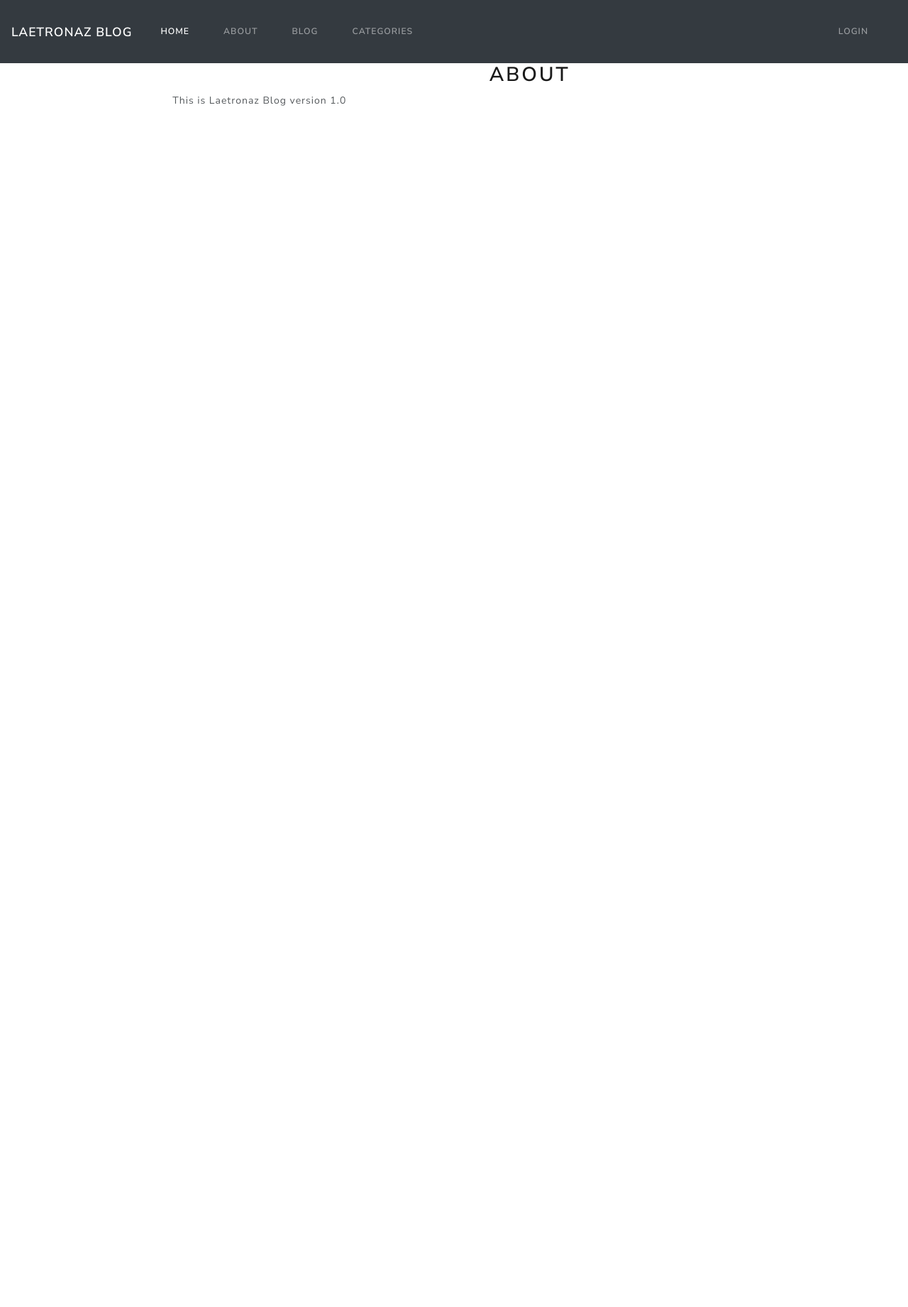
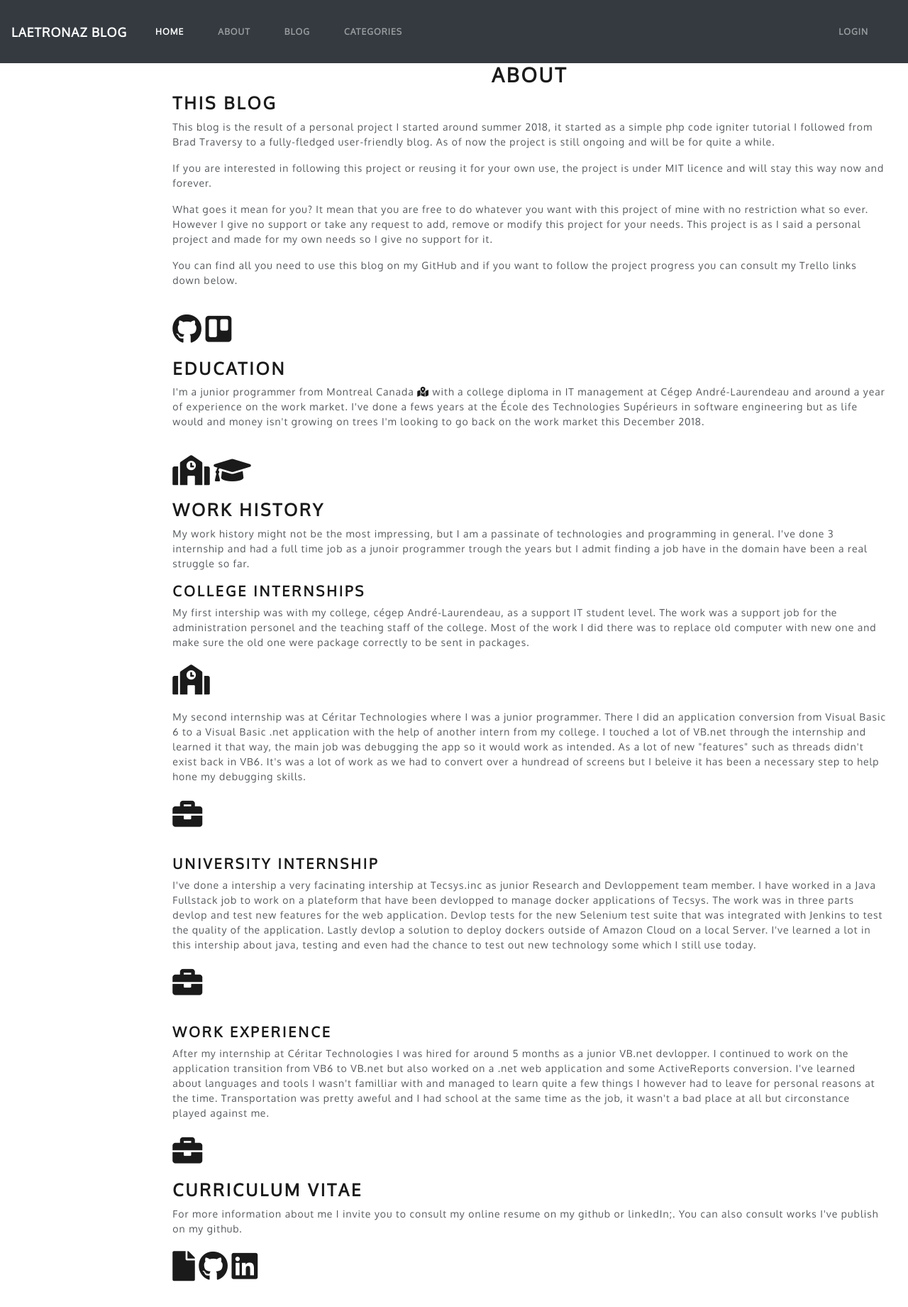
Before and after one commit to Laetronaz/LaetronazBlog, a CodeIgniter app: page /Laetronaz/about in a window 1280 px wide. Shown: the whole page at 71% size. Before the commit the page ends 149 px from the top, so only its background shows below. Run offline with CodeIgniter, Linux system fonts and the light colour scheme; some libraries are stand-ins or nearby versions.

Commit message:
Fixes and Additions
- Fixed the problem with cut-off text in selects lists
- Filled the About page with actual text and informations.
- Changed the default font to Oxygen Google font
- Removed invalid StyleSheet that was left-over

```diff
--- a/application/views/pages/about.php
+++ b/application/views/pages/about.php
@@ -1,2 +1,81 @@
 <h2 class="text-center"><?= $title ?></h2>
-<p>This is Laetronaz Blog version 1.0</p>
+<h3>This Blog</h3>
+<p>
+    This blog is the result of a personal project I started around summer 2018, it started as a simple php code igniter tutorial I followed from Brad Traversy to a fully-fledged
+    user-friendly blog. As of now the project is still ongoing and will be for quite a while.
+</p>
+<p>
+    If you are interested in following this project or reusing it for your own use, the project is under MIT licence and will stay this way now and forever.
+</p>
+<p>
+    What goes it mean for you? It mean that you are free to do whatever you want with this project of mine with no restriction what so ever. However I give no support or take
+    any request to add, remove or modify this project for your needs. This project is as I said a personal project and made for my own needs so I give no support for it.
+</p>
+<p>
+    You can find all you need to use this blog on my GitHub and if you want to follow the project progress you can consult my Trello links down below.
+</p>
+<br>
+<a href="https://github.com/Laetronaz/LaetronazBlog"><i class="fab fa-github fa-3x"></i></a>
+<a href="https://trello.com/b/E7Hu1XBw"><i class="fab fa-trello fa-3x"></i></a>
+<br><br>
+
+<h3>Education</h3>
+<p>
+    I'm a junior programmer from Montreal Canada <a href="https://goo.gl/maps/D3EnCLuxSUx"><i class="fas fa-map-marked-alt"></i></a>
+    with a college diploma in IT management at Cégep André-Laurendeau and around a year of experience on the work market. I've done a fews years at the École des Technologies
+    Supérieurs in software engineering but as life would and money isn't growing on trees I'm looking to go back on the work market this December 2018.
+</p>
+<br>
+<a href="https://www.claurendeau.qc.ca/formation-reguliere/techniques-de-linformatique/"><i class="fas fa-school fa-3x"></i></a>
+<a href="https://www.etsmtl.ca/Programmes-Etudes/1er-cycle/Bac/7065"><i class="fas fa-graduation-cap fa-3x"></i></a>
+<br><br>
+
+<h3>Work History</h3>
+<p>
+    My work history might not be the most impressing, but I am a passinate of technologies and programming in general. I've done 3 internship and had a full time job as a
+    junoir programmer trough the years but I admit finding a job have in the domain have been a real struggle so far.
+</p>
+<h4>College Internships</h4>
+<p>
+    My first intership was with my college, cégep André-Laurendeau, as a support IT student level. The work was a support job for the administration personel and the
+    teaching staff of the college. Most of the work I did there was to replace old computer with new one and make sure the old one were package correctly to be sent in
+    packages.
+    <br><br>
+    <a href="https://www.claurendeau.qc.ca/formation-reguliere/techniques-de-linformatique/"><i class="fas fa-school fa-3x"></i></a>
+    <br><br>
+    My second internship was at Céritar Technologies where I was a junior programmer. There I did an application conversion from Visual Basic 6 to a Visual Basic .net application
+    with the help of another intern from my college. I touched a lot of VB.net through the internship and learned it that way, the main job was debugging the app so it would work
+    as intended. As a lot of new "features" such as threads didn't exist back in VB6. It's was a lot of work as we had to convert over a hundread of screens but I beleive it has
+    been a necessary step to help hone my debugging skills.
+    <br><br>
+    <a href="http://www.ceritar.com/"><i class="fas fa-briefcase fa-3x"></i></a>
+    <br><br>
+</p>
+<h4>University Internship</h4>
+<p>
+    I've done a intership a very facinating intership at Tecsys.inc as junior Research and Devloppement team member. I have worked in a Java Fullstack job to work on a plateform
+    that have been devlopped to manage docker applications of Tecsys. The work was in three parts devlop and test new features for the web application. Devlop tests for the new
+    Selenium test suite that was integrated with Jenkins to test the quality of the application. Lastly devlop a solution to deploy dockers outside of Amazon Cloud on a local
+    Server. I've learned a lot in this intership about java, testing and even had the chance to test out new technology some which I still use today.
+    <br><br>
+    <a href="https://www.tecsys.com/"><i class="fas fa-briefcase fa-3x"></i></a>
+    <br><br>
+</p>
+<h4>Work Experience</h4>
+    After my internship at Céritar Technologies I was hired for around 5 months as a junior VB.net devlopper. I continued to work on the application transition from VB6 to VB.net
+    but also worked on a .net web application and some ActiveReports conversion. I've learned about languages and tools I wasn't familliar with and managed to learn quite a few things
+    I however had to leave for personal reasons at the time. Transportation was pretty aweful and I had school at the same time as the job, it wasn't a bad place at all but
+    circonstance played against me.
+    <br><br>
+    <a href="http://www.ceritar.com/"><i class="fas fa-briefcase fa-3x"></i></a>
+    <br><br>
+
+<h3>Curriculum Vitae</h3>
+<p>
+    For more information about me I invite you to consult my online resume on my github or linkedIn;. You can also consult works I've publish on my github.
+    <br><br>
+    <a href="https://laetronaz.github.io./"><i class="fas fa-file fa-3x"></i></a>
+    <a href="https://github.com/Laetronaz/"><i class="fab fa-github fa-3x"></i></a>
+    <a href="https://www.linkedin.com/in/michel-pelland-20648310b"><i class="fab fa-linkedin fa-3x"></i></a>
+    <br><br>
+</p>
--- a/application/views/posts/create.php
+++ b/application/views/posts/create.php
@@ -13,13 +13,13 @@
   </div>
   <div class = "form-group">
     <label>Category</label>
-    <select name="category_id" class="form-control">
+    <select name="category_id" class="form-control form-control-sm">
       <?php foreach($categories as $category): ?>
         <option value="<?php echo $category['id']; ?>"><?php echo $category['name']; ?></option>
       <?php endforeach; ?>
     </select>
     <label>Sub Category</label>
-    <select name="subcategory_id" class="form-control">
+    <select name="subcategory_id" class="form-control form-control-sm">
       <?php foreach($subcategories as $subcategory): ?>
         <option value="<?php echo $subcategory['id']; ?>"><?php echo $subcategory['name']; ?></option>
       <?php endforeach; ?>
--- a/application/views/posts/edit.php
+++ b/application/views/posts/edit.php
@@ -14,13 +14,13 @@
   </div>
   <div class = "form-group">
     <label>Category</label>
-    <select name="category_id" class="form-control">
+    <select name="category_id" class="form-control form-control-sm">
       <?php foreach($categories as $category): ?>
         <option <?php if ($post['category_id'] == $category['id']){ echo "selected"; }?> value="<?php echo $category['id']; ?>"><?php echo $category['name']; ?></option>
       <?php endforeach; ?>
     </select>
     <label>Sub Category</label>
-    <select name="subcategory_id" class="form-control">
+    <select name="subcategory_id" class="form-control form-control-sm">
       <?php foreach($subcategories as $subcategory): ?>
         <option <?php if ($post['subcategory_id'] == $subcategory['id']){ echo "selected"; }?> value="<?php echo $subcategory['id']; ?>"><?php echo $subcategory['name']; ?></option>
       <?php endforeach; ?>
--- a/application/views/templates/header.php
+++ b/application/views/templates/header.php
@@ -9,7 +9,8 @@
     <script src="https://maxcdn.bootstrapcdn.com/bootstrap/4.0.0/js/bootstrap.min.js" integrity="sha384-JZR6Spejh4U02d8jOt6vLEHfe/JQGiRRSQQxSfFWpi1MquVdAyjUar5+76PVCmYl" crossorigin="anonymous"></script>
 
     <link rel="stylesheet" href="https://bootswatch.com/4/lux/bootstrap.min.css">
-    <link rel="stylesheet" href="<?php echo base_url(); ?>assets/css/style.css">
+    <link rel="stylesheet" href="https://fonts.googleapis.com/css?family=Oxygen" >
+    <link rel="stylesheet" href="<?php echo base_url(); ?>assets/css/defaultFont.css" >
     <link rel="stylesheet" href="https://use.fontawesome.com/releases/v5.4.1/css/all.css" integrity="sha384-5sAR7xN1Nv6T6+dT2mhtzEpVJvfS3NScPQTrOxhwjIuvcA67KV2R5Jz6kr4abQsz" crossorigin="anonymous">
     <script src="https://ajax.googleapis.com/ajax/libs/jquery/3.3.1/jquery.min.js"></script>
     <script src="http://cdn.ckeditor.com/4.10.0/standard/ckeditor.js"></script>
--- /dev/null
+++ b/assets/css/defaultFont.css
@@ -0,0 +1,3 @@
+body {
+    font-family: 'Oxygen', sans-serif;
+}
```
Also changed, not shown: 1 other file.
